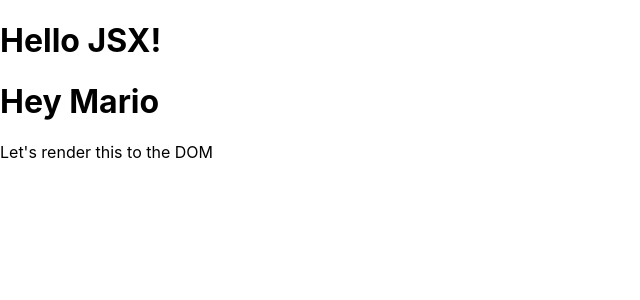
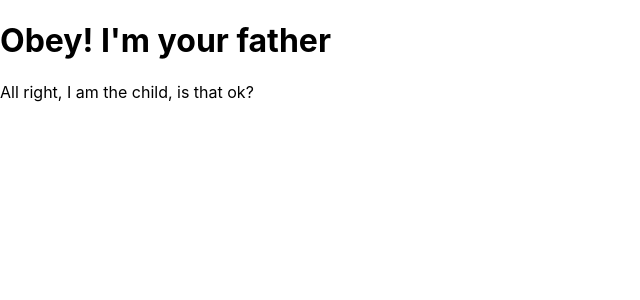
Before and after one commit to ilmariov/FrontEndDevLib-Training, a React (Create React App) app in the folder React/test-app/: page / in a window 1280 px wide. Shown: the top 300 px of the page, without its empty margins (0-640 px from the left). Built offline with nearby package versions, Linux system fonts and the light colour scheme.

Commit message:
ways to create components added
after trying each form, these are commented to move on

```diff
--- a/React/test-app/src/index.js
+++ b/React/test-app/src/index.js
@@ -1,32 +1,72 @@
 import React from 'react';
 import ReactDOM from 'react-dom/client';
 import './index.css';
-import reportWebVitals from './reportWebVitals';
+//import reportWebVitals from './reportWebVitals';
 
-const myElement = <h1>Hello JSX!</h1>
+//const myElement = <h1>Hello JSX!</h1>
 
 const root = ReactDOM.createRoot(document.getElementById('root'));
-root.render(myElement);
+//root.render(myElement);
 
-const JSX = (
+/*const JSX = (
     <div>
         <h1>Hey Mario</h1>
         <p>Let's render this to the DOM</p>
     </div>
 );
+root.render(JSX);*/
 
-const MyFirstComponent = function() {
+/*const MyFirstComponent = function() {
     return (
         <div>
             <h3>This is my first component in React</h3>
         </div>
     );
 };
+const tryingComp = <MyFirstComponent />;
+root.render(tryingComp)*/
 
-const test = ReactDOM.createRoot(document.getElementById('testing-this'));
-test.render(JSX);
+/*class AnotherComponent extends React.Component {
+    constructor(props) {
+        super(props);
+    }
+    render() {
+        return (
+            <div>
+                <h1>Now I'm testing this other way to create a component</h1>
+            </div>
+        );
+    }
+}
+const stillTrying = <AnotherComponent/>;
+root.render(stillTrying);*/
+
+const ChildComponent = () => {
+    return (
+        <div>
+            <p>All right, I am the child, is that ok?</p>
+        </div>
+    );
+}
+
+class ParenComponent extends React.Component {
+    constructor(props) {
+        super(props);
+    }
+    render() {
+        return (
+            <div>
+                <h1>Obey! I'm your father</h1>
+                <ChildComponent />
+            </div>
+        );
+    }
+}
+
+const gettingThis = <ParenComponent />;
+root.render(gettingThis);
 
 // If you want to start measuring performance in your app, pass a function
 // to log results (for example: reportWebVitals(console.log))
 // or send to an analytics endpoint. Learn more: https://bit.ly/CRA-vitals
-reportWebVitals();
+//reportWebVitals();
```
